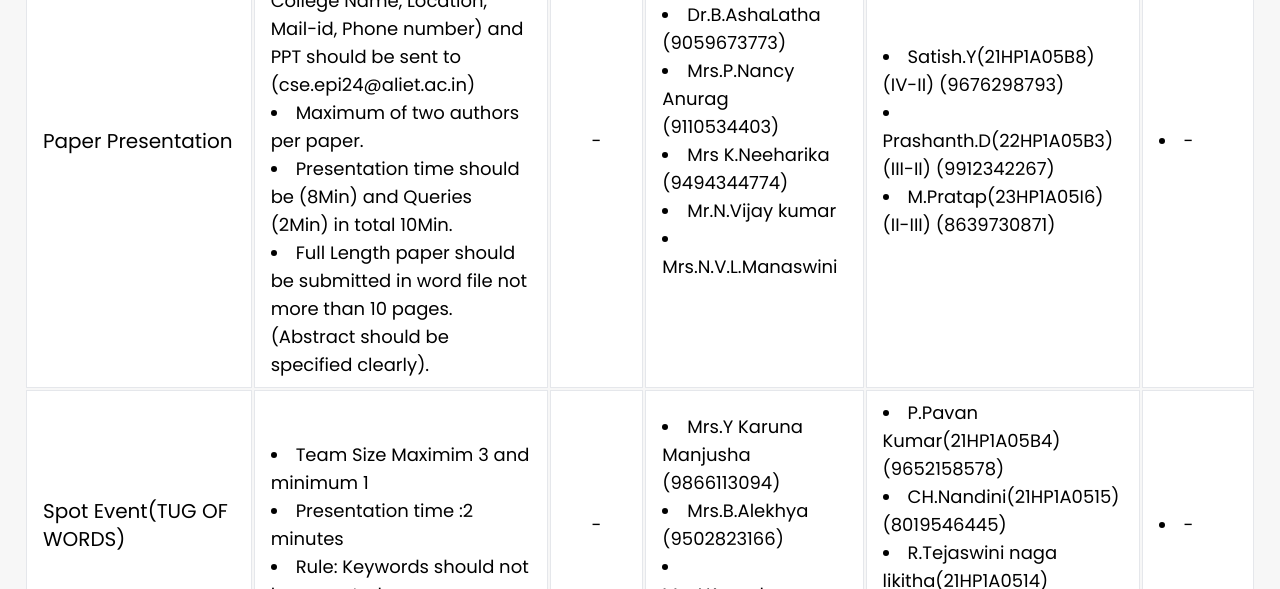
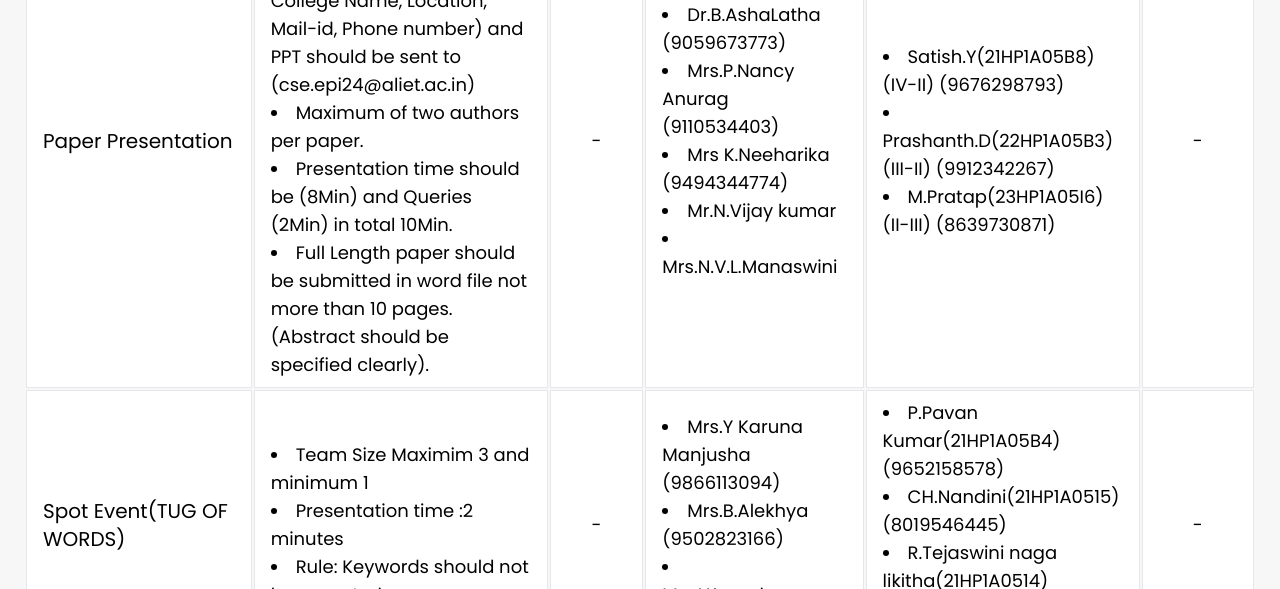
Before and after one commit to VHarsha8/material-you, a React (Create React App) app: page / in a window 1280 px wide. Shown: the part 2720-3309 px from the top of the page. Built offline with nearby package versions, Linux system fonts and the light colour scheme.

Commit message:
Redesign test

```diff
--- a/src/CseTabs.jsx
+++ b/src/CseTabs.jsx
@@ -592,9 +592,9 @@ function CseTabs() {
                     </ul>
                 </td>
                 <td className="px-4 py-2 border text-xs md:text-lg font-poppins">
-                    <ul className="list-disc list-inside">
+                    <ul className="list-disc text-center list-inside">
                         {item.winners.map((winners, idx) => ( // Fixed key name here
-                            <li key={idx}>{winners}</li>
+                            <ul key={idx}>{winners}</ul>
                         ))}
                     </ul>
                 </td>
```
